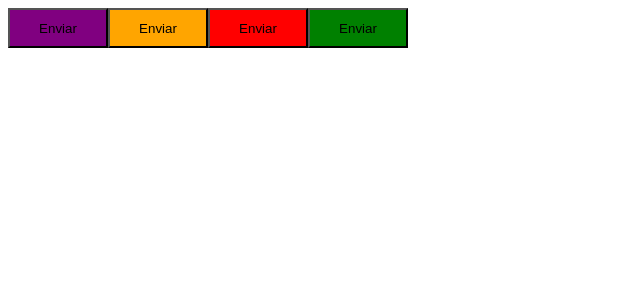
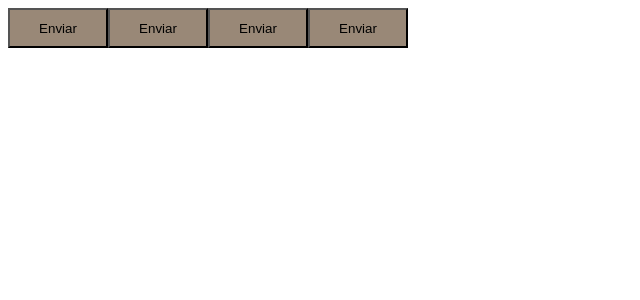
Before and after one commit to patriciaszbr/manager-task-flow, a React (Vite) app: page / in a window 1280 px wide. Shown: the top 300 px of the page, without its empty margins (0-640 px from the left). Built offline with nearby package versions, Linux system fonts and the light colour scheme.

Commit message:
configurando temas

```diff
--- a/src/components/Button.styles.ts
+++ b/src/components/Button.styles.ts
@@ -17,7 +17,6 @@
   width: 100px;
   height: 40px;
 
-  ${props => {
-    return `background-color: ${buttonVariants[props.variant]}`
-  }}
+  background-color: ${props => props.theme.primary};
+
 `
--- /dev/null
+++ b/src/styles/themes/default.ts
@@ -0,0 +1,4 @@
+export const defaultTheme = {
+  primary: '#987',
+  secondary: 'orange',
+}
```
Also changed, not shown: src/App.tsx (+4 -5 lines).
